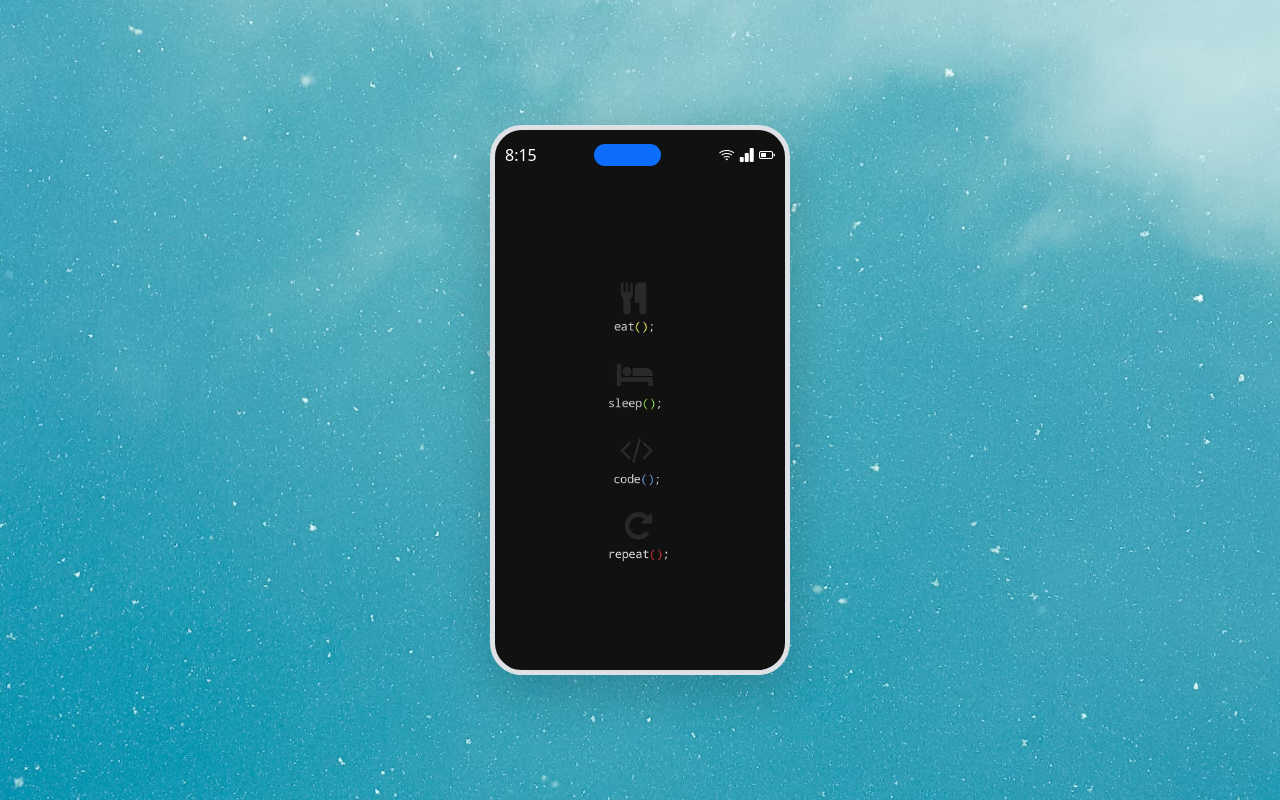
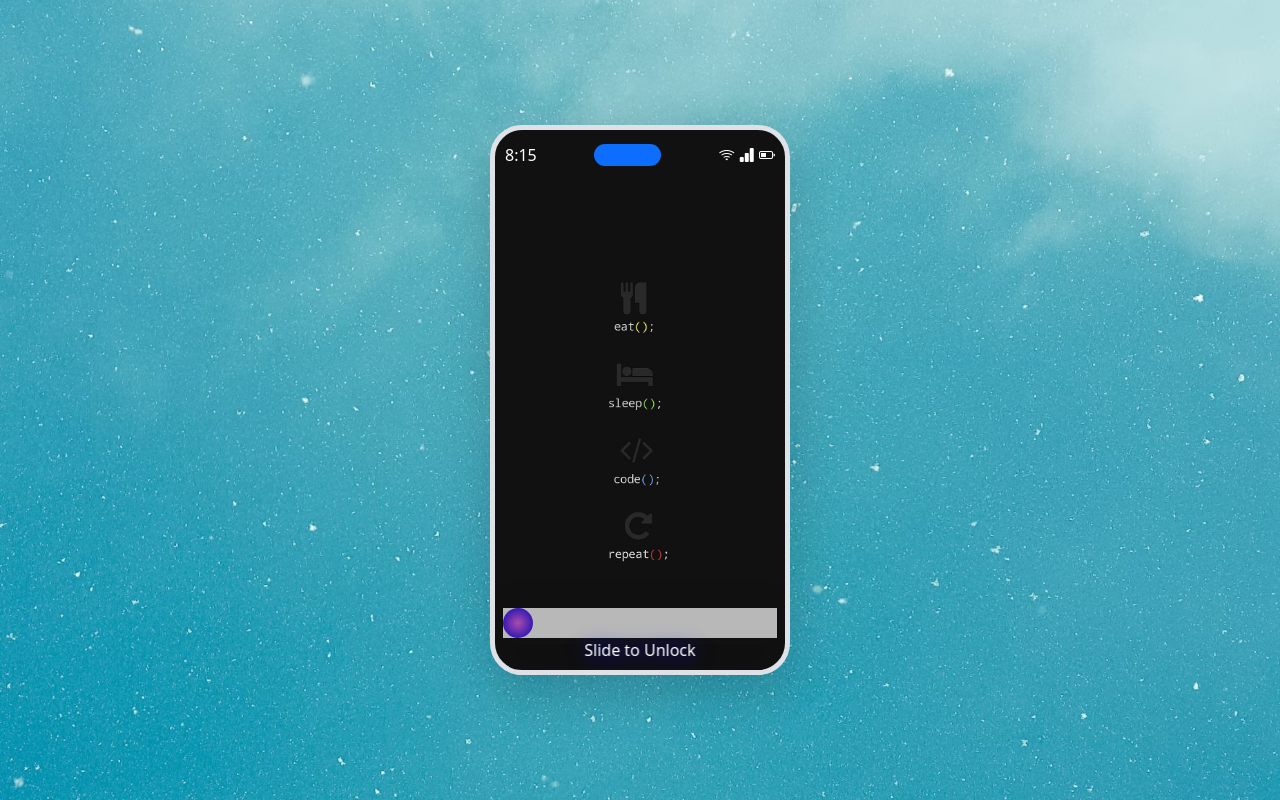
Before and after one commit to Thakur-Neupane/contact-list-, a plain HTML site: page index.html in a window 1280 px wide. Drawn offline with nearby package versions, Linux system fonts and the light colour scheme.

Commit message:
Making slider work

```diff
--- a/index.html
+++ b/index.html
@@ -24,7 +24,7 @@
       class="wrapper min-vh-100 d-flex justify-content-center align-items-center"
     >
       <div
-        class="phone border border-5 border-green bg-white rounded-5 shadow-lg"
+        class="phone border border-5 border-green rounded-5 shadow-lg overflow-hidden"
       >
         <!-- top black part section  -->
 
@@ -43,6 +43,26 @@
             <i class="bi bi-battery-half"></i>
           </div>
         </div>
+
+        <!-- Homescreen part -->
+        <main class="homeScreen h-100 p-2 position-relative">
+          <div
+            class="slide-container rounded-4 shadow-lg position-relative"
+            style="top: 420px"
+          >
+            <input
+              type="range"
+              min="0"
+              max="100"
+              value="0"
+              class="slider"
+              id="mySlider"
+            />
+            <label id="label" class="position-absolute text-center text-white"
+              >Slide to Unlock</label
+            >
+          </div>
+        </main>
       </div>
     </div>
 
--- a/style.css
+++ b/style.css
@@ -8,3 +8,55 @@
   background: url(./assets/code.jpg) no-repeat center;
   background-size: cover;
 }
+
+/* Home Screen  */
+
+.slider {
+  width: 100%;
+  -webkit-appearance: none;
+  appearance: none;
+  opacity: 0.7;
+  transition: opacity 0.2s;
+}
+.slider:hover {
+  opacity: 1;
+  cursor: pointer;
+}
+.slider::-webkit-slider-thumb {
+  width: 30px;
+  height: 30px;
+  border-radius: 50%;
+  -webkit-appearance: none;
+  appearance: none;
+  background: radial-gradient(rgb(236, 103, 236), blue);
+}
+
+.slider::-moz-range-thumb {
+  width: 30px;
+  height: 30px;
+  border-radius: 50%;
+  -webkit-appearance: none;
+  appearance: none;
+  background: radial-gradient(rgb(236, 103, 236), blue);
+}
+
+#label {
+  top: 50%;
+  left: 50%;
+  transform: translate(-50%, 50%);
+  pointer-events: none;
+  animation: slideAnimation 3s ease-in-out infinite;
+}
+
+@keyframes slideAnimation {
+  0%,
+  100% {
+    color: black;
+    filter: drop-shadow(0 0 10px blue);
+  }
+
+  50% {
+    color: black;
+    filter: drop-shadow(0 0 10px blue);
+  }
+}
```
